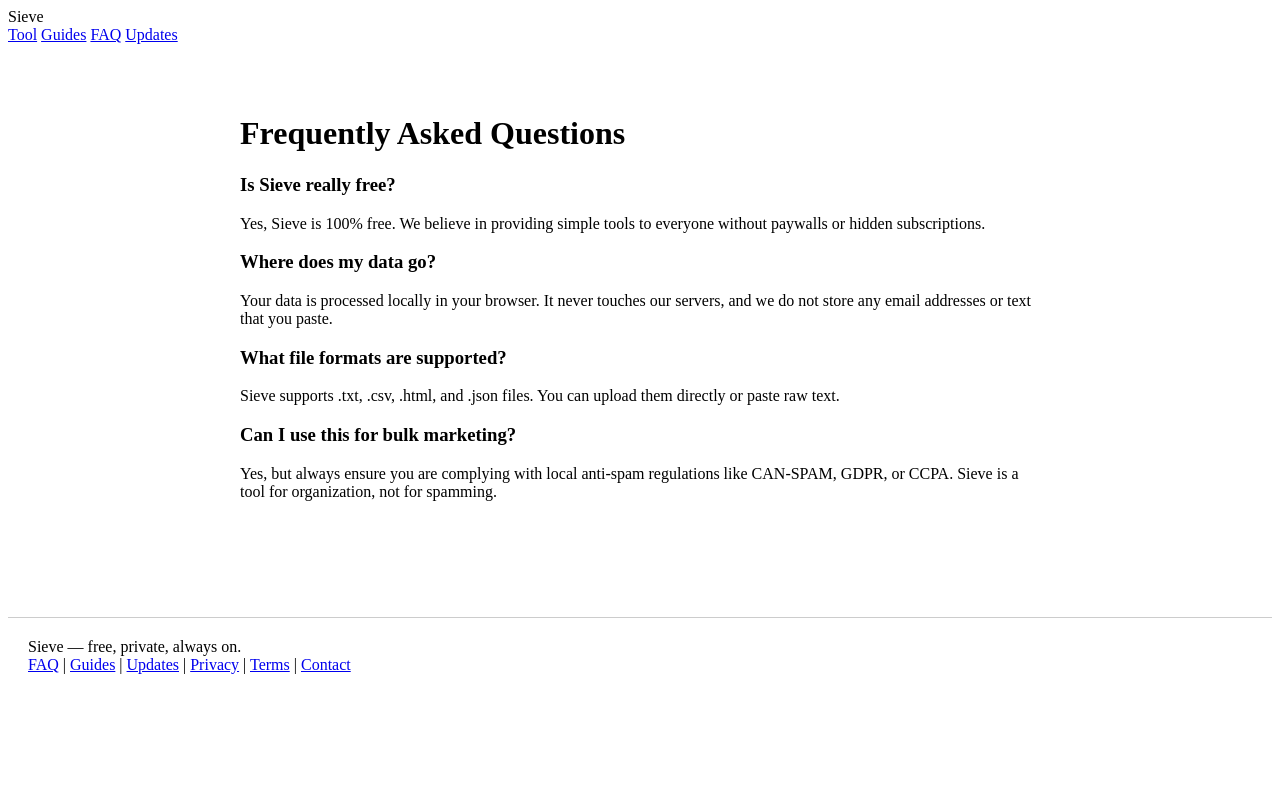
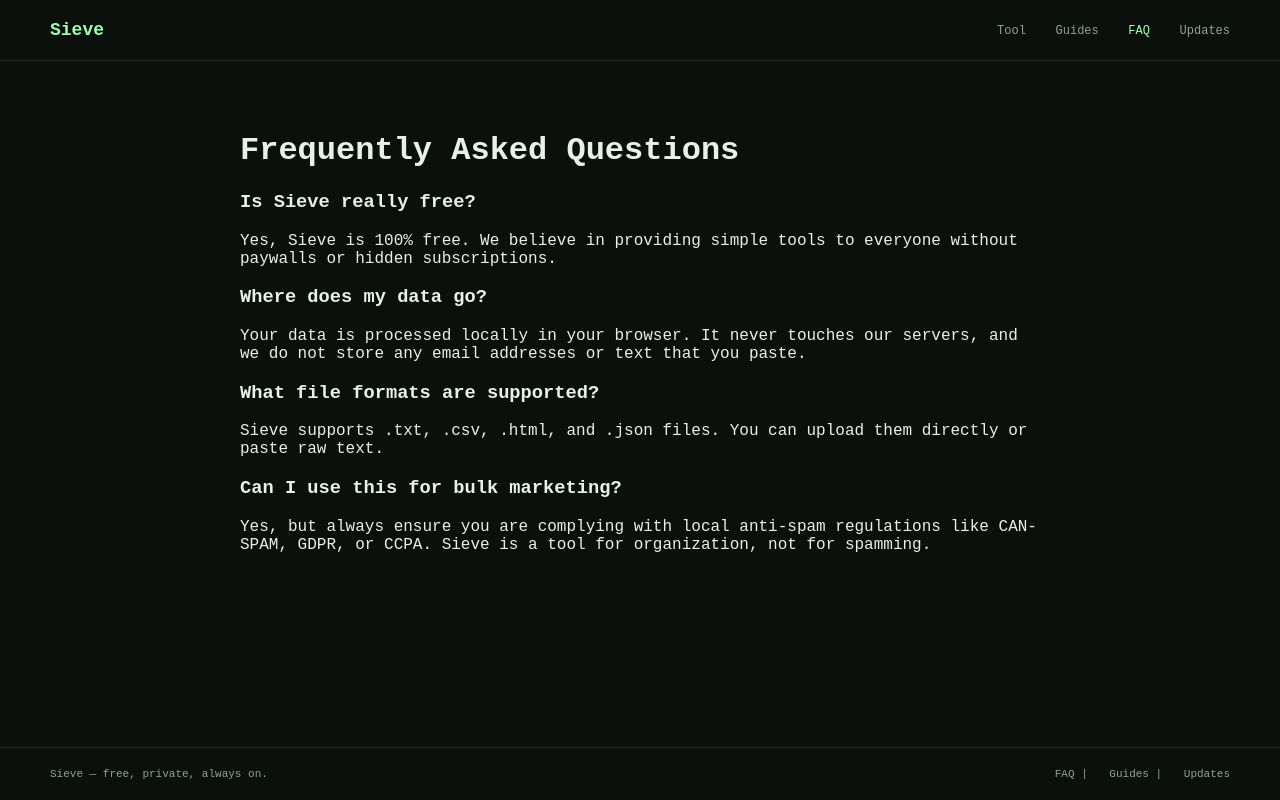
Before and after one commit to sixtuseedc/sieve, a website: page faq.html in a window 1280 px wide. Drawn offline with Linux system fonts and the light colour scheme.

Commit message:
Add CSS styles and update FAQ layout

```diff
--- a/faq.html
+++ b/faq.html
@@ -4,7 +4,17 @@
     <meta charset="UTF-8">
     <meta name="viewport" content="width=device-width, initial-scale=1.0">
     <title>FAQ | Sieve Email Extractor</title>
-    <!-- Paste your CSS link or <style> block here -->
+    <style>
+        :root { --ink: #e9efe9; --ink-dim: #8fa394; --bg: #0c100d; --bg-raised: #121713; --line: #1f2922; --green: #9bffb0; }
+        body { background: var(--bg); color: var(--ink); font-family: 'JetBrains Mono', monospace; margin: 0; min-height: 100vh; display: flex; flex-direction: column; }
+        header { border-bottom: 1px solid var(--line); padding: 20px 50px; display: flex; justify-content: space-between; align-items: center; }
+        .brand { font-weight: bold; font-size: 18px; color: var(--green); }
+        .top-nav a { color: var(--ink-dim); text-decoration: none; margin-left: 20px; font-size: 12px; }
+        .top-nav a:hover { color: var(--green); }
+        .page-layout { max-width: 800px; margin: 0 auto; padding: 50px 20px; flex: 1; }
+        footer { border-top: 1px solid var(--line); padding: 20px 50px; display: flex; justify-content: space-between; color: var(--ink-dim); font-size: 11px; flex-wrap: wrap; gap: 15px; }
+        footer nav a { color: var(--ink-dim); text-decoration: none; margin-left: 15px; }
+    </style>
 </head>
 <body>
     <header>
@@ -12,12 +22,12 @@
         <nav class="top-nav">
             <a href="/">Tool</a>
             <a href="/guides.html">Guides</a>
-            <a href="/faq.html" style="text-decoration: underline;">FAQ</a>
+            <a href="/faq.html" style="color: var(--green);">FAQ</a>
             <a href="/changelog.html">Updates</a>
         </nav>
     </header>
 
-    <main class="page-content" style="padding: 50px; max-width: 800px; margin: 0 auto;">
+    <main class="page-layout">
         <h1>Frequently Asked Questions</h1>
         <h3>Is Sieve really free?</h3>
         <p>Yes, Sieve is 100% free. We believe in providing simple tools to everyone without paywalls or hidden subscriptions.</p>
@@ -32,15 +42,12 @@
         <p>Yes, but always ensure you are complying with local anti-spam regulations like CAN-SPAM, GDPR, or CCPA. Sieve is a tool for organization, not for spamming.</p>
     </main>
 
-    <footer style="margin-top: 50px; padding: 20px; border-top: 1px solid #ccc;">
+    <footer>
         <span>Sieve — free, private, always on.</span>
         <nav>
             <a href="/faq.html">FAQ</a> |
             <a href="/guides.html">Guides</a> |
-            <a href="/changelog.html">Updates</a> |
-            <a href="/privacy.html">Privacy</a> |
-            <a href="/terms.html">Terms</a> |
-            <a href="mailto:info.sieveap@proton.me">Contact</a>
+            <a href="/changelog.html">Updates</a>
         </nav>
     </footer>
 </body>
```
